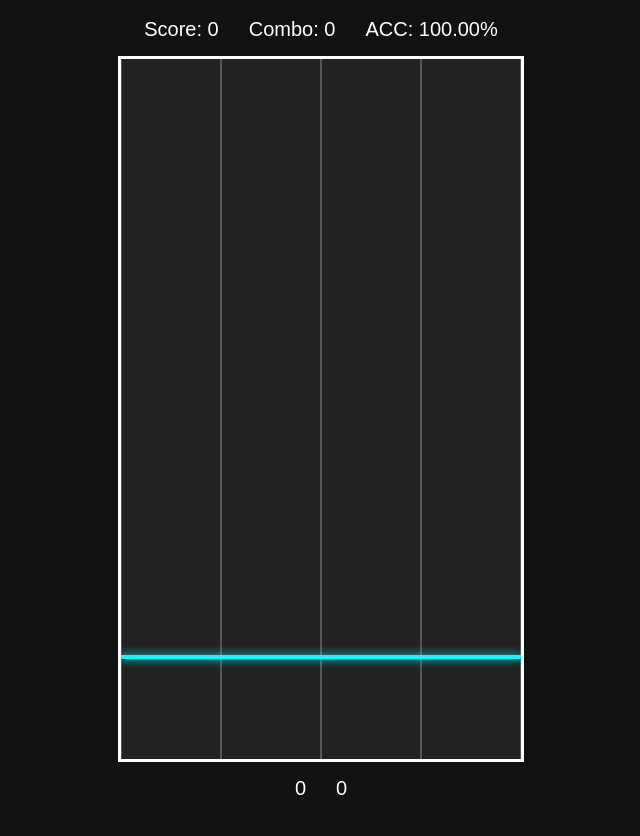
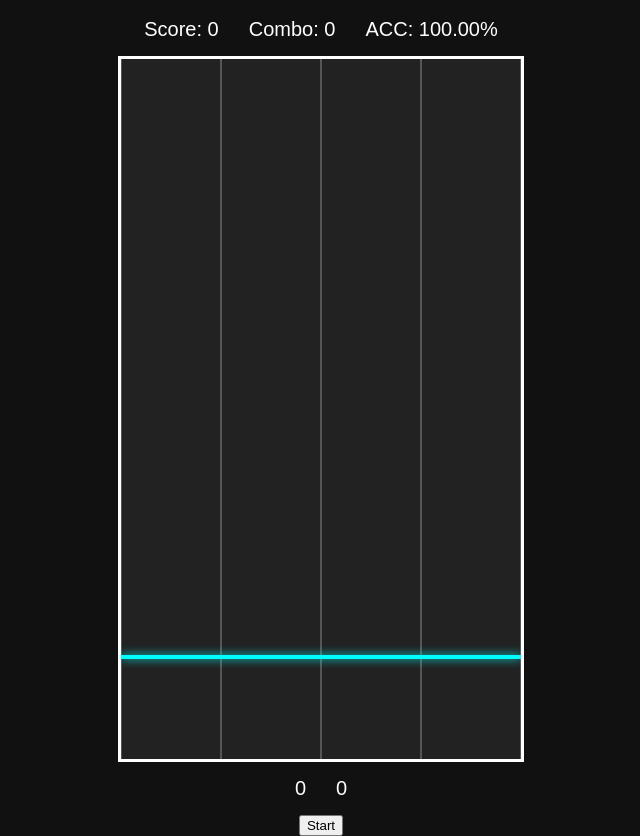
Before and after one commit to s311020-bit/-, a plain HTML site: page index.html in a window 1280 px wide. Shown: the part 60-896 px from the top of the page, without its empty margins (319-959 px from the left). Before the commit the page ends 875 px from the top, so only its background shows below. Drawn offline with Linux system fonts and the light colour scheme.

Commit message:
Update index.html

```diff
--- a/index.html
+++ b/index.html
@@ -41,3 +41,4 @@
     <script src="game.js"></script>
 </body>
 </html>
+<button onclick="startGame()">Start</button>
```
